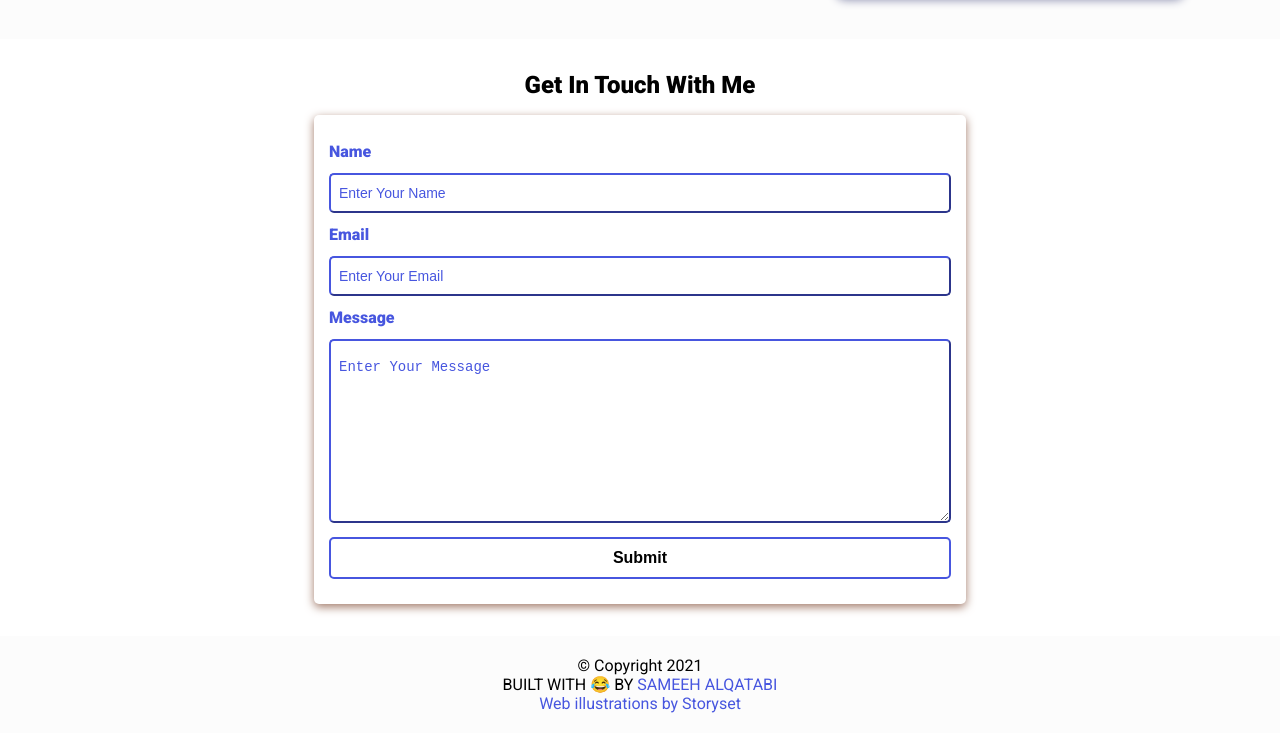
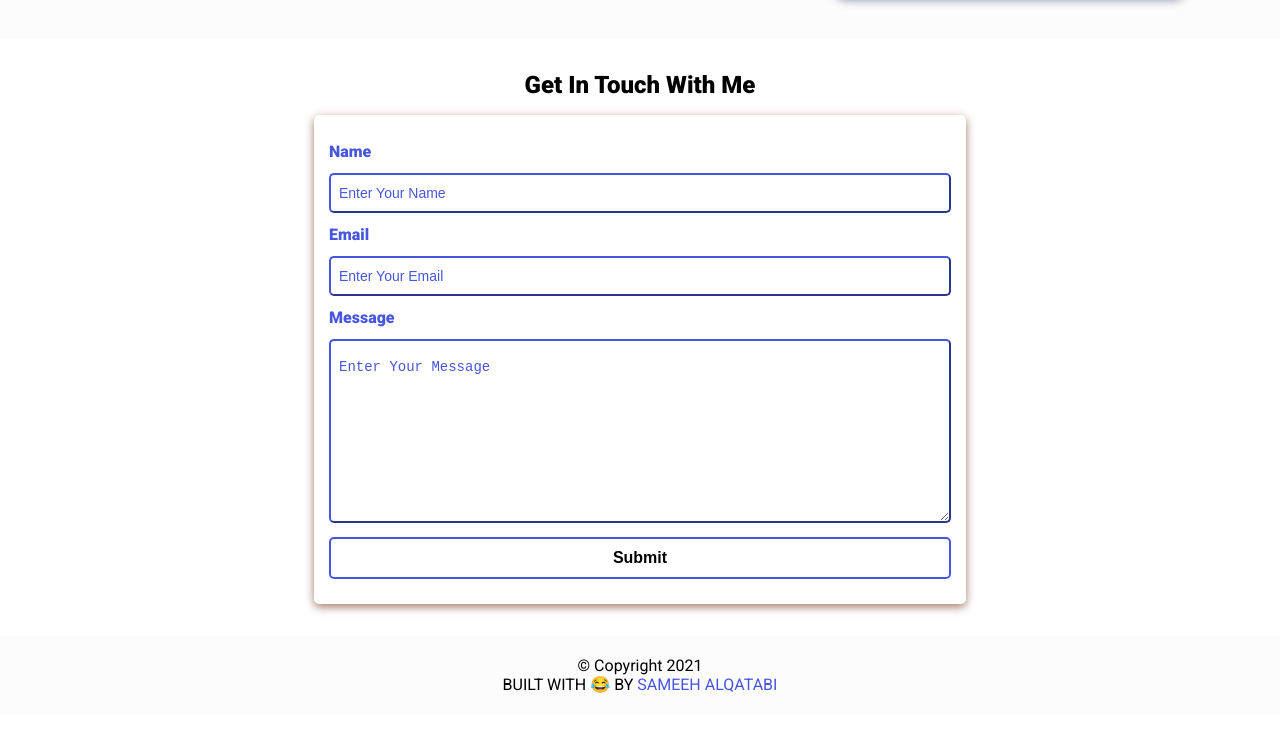
Before and after one commit to Sameeh99/Portfolio-Website, a plain HTML site: page index.html in a window 1280 px wide. Shown: the part 2081-2814 px from the top of the page. Drawn offline with nearby package versions, Linux system fonts and the light colour scheme.

Commit message:
Update index.html

```diff
--- a/index.html
+++ b/index.html
@@ -262,7 +262,6 @@ Flappy Bird was a side-scrolling mobile game featuring 2D retro style graphics.
           >SAMEEH ALQATABI</a
         >
       </p>
-      <p class="copy"><a href="https://storyset.com/web">Web illustrations by Storyset</a></p>
     </footer>
 
     <!-- Website scripts -->
```
